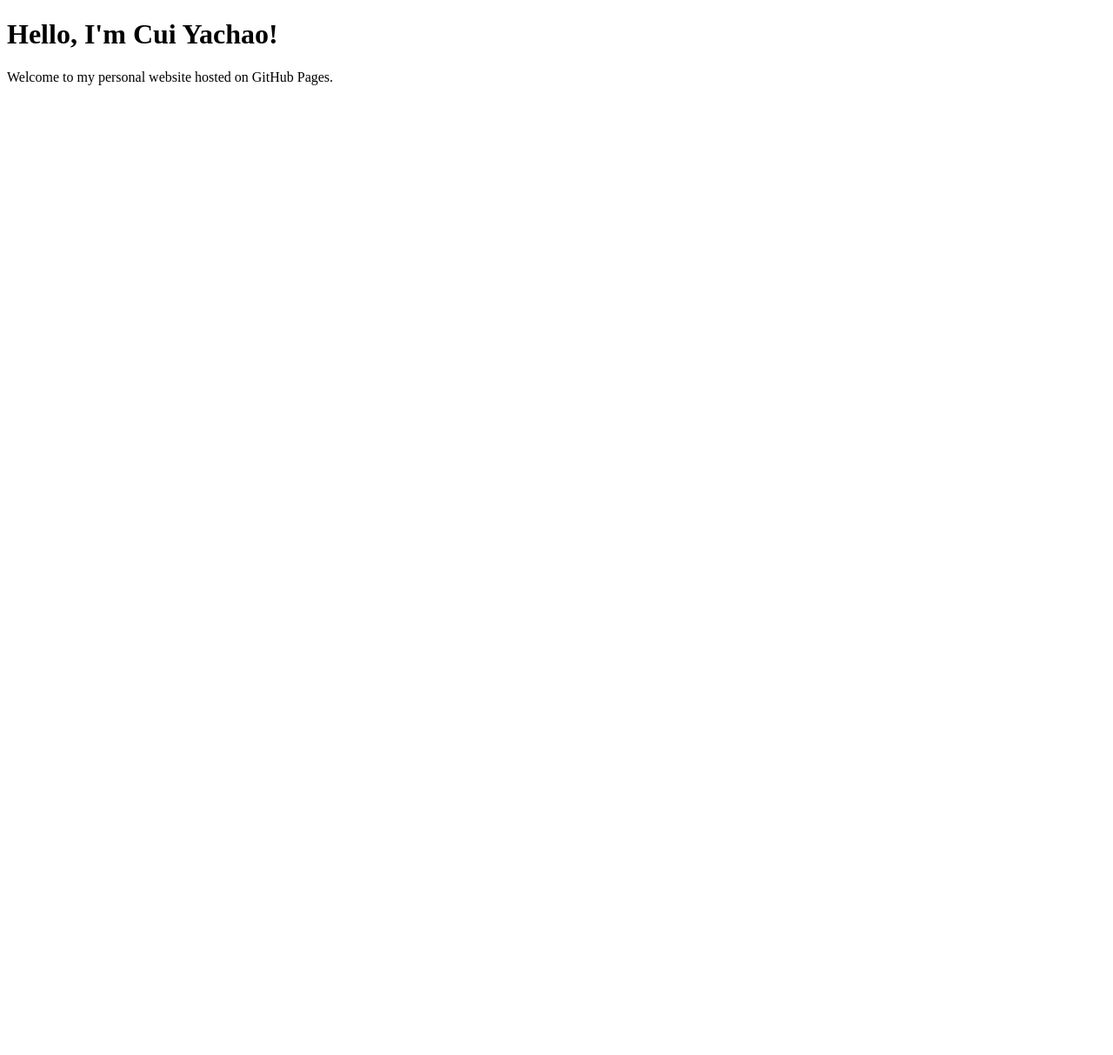
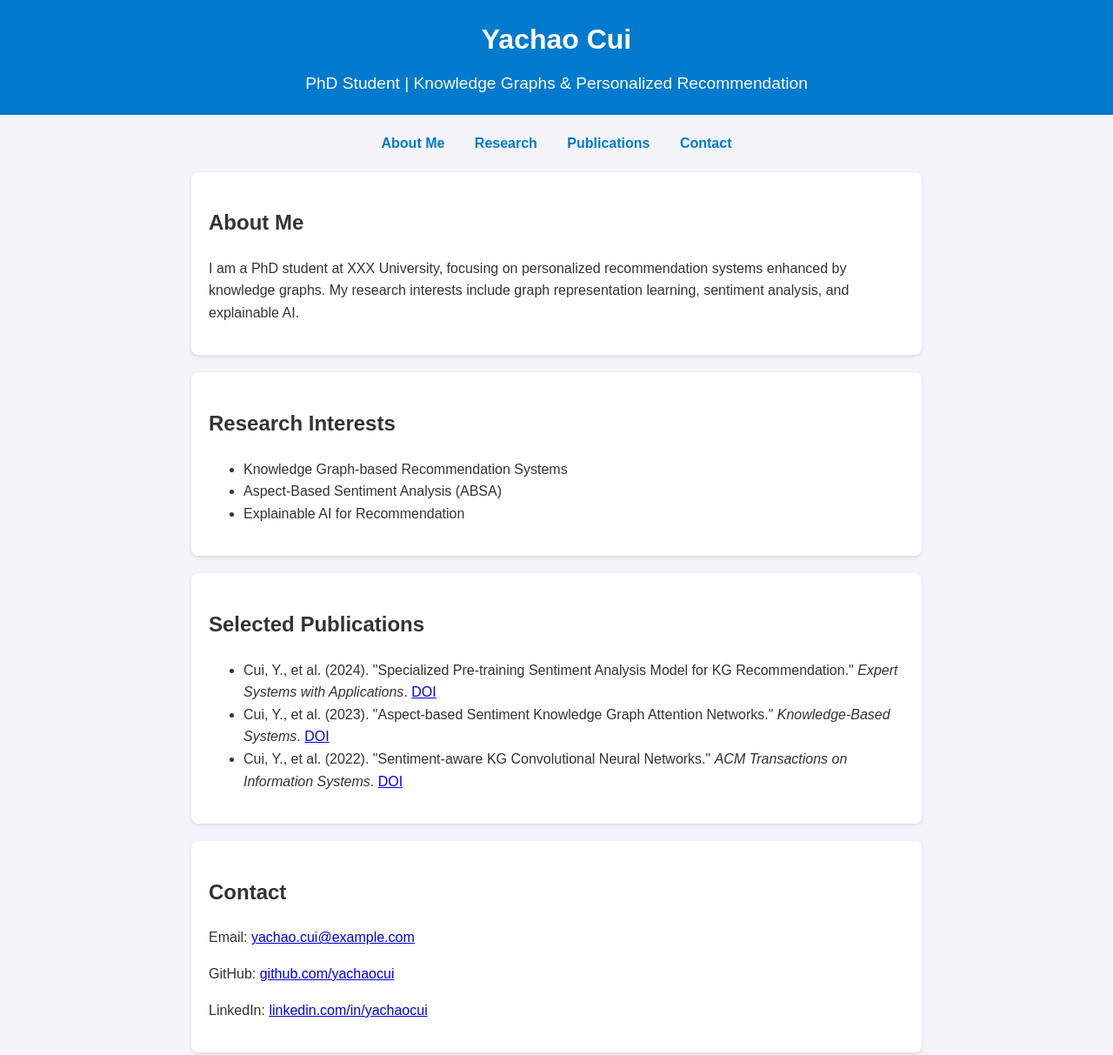
Before and after one commit to yachaocui/yachaocui.github.io, a plain HTML site: page index.html in a window 1280 px wide. Shown: the top 1213 px of the page at 87% size. Before the commit the page ends 800 px from the top, so only its background shows below. Drawn offline with Linux system fonts and the light colour scheme.

Commit message:
index.html

```diff
--- a/index.html
+++ b/index.html
@@ -1,10 +1,116 @@
 <!DOCTYPE html>
-<html>
+<html lang="en">
 <head>
-    <title>Welcome to My GitHub Page</title>
+    <meta charset="UTF-8">
+    <meta name="viewport" content="width=device-width, initial-scale=1.0">
+    <title>Yachao Cui - Academic Homepage</title>
+    <style>
+        body {
+            font-family: Arial, sans-serif;
+            line-height: 1.6;
+            margin: 0;
+            padding: 0;
+            background-color: #f4f4f9;
+            color: #333;
+        }
+        header {
+            background: #007acc;
+            color: #fff;
+            padding: 20px 0;
+            text-align: center;
+        }
+        header h1 {
+            margin: 0;
+        }
+        header p {
+            font-size: 1.2em;
+            margin: 10px 0 0;
+        }
+        nav {
+            text-align: center;
+            margin: 20px 0;
+        }
+        nav a {
+            color: #007acc;
+            text-decoration: none;
+            margin: 0 15px;
+            font-weight: bold;
+        }
+        nav a:hover {
+            text-decoration: underline;
+        }
+        section {
+            max-width: 800px;
+            margin: 20px auto;
+            background: #fff;
+            padding: 20px;
+            border-radius: 8px;
+            box-shadow: 0 2px 4px rgba(0, 0, 0, 0.1);
+        }
+        footer {
+            text-align: center;
+            padding: 10px 0;
+            background: #333;
+            color: #fff;
+            margin-top: 20px;
+        }
+        .contact a {
+            color: #007acc;
+            text-decoration: none;
+        }
+    </style>
 </head>
 <body>
-    <h1>Hello, I'm Cui Yachao!</h1>
-    <p>Welcome to my personal website hosted on GitHub Pages.</p>
+    <header>
+        <h1>Yachao Cui</h1>
+        <p>PhD Student | Knowledge Graphs & Personalized Recommendation</p>
+    </header>
+    <nav>
+        <a href="#about">About Me</a>
+        <a href="#research">Research</a>
+        <a href="#publications">Publications</a>
+        <a href="#contact">Contact</a>
+    </nav>
+    <section id="about">
+        <h2>About Me</h2>
+        <p>
+            I am a PhD student at XXX University, focusing on personalized recommendation systems enhanced by knowledge graphs.
+            My research interests include graph representation learning, sentiment analysis, and explainable AI.
+        </p>
+    </section>
+    <section id="research">
+        <h2>Research Interests</h2>
+        <ul>
+            <li>Knowledge Graph-based Recommendation Systems</li>
+            <li>Aspect-Based Sentiment Analysis (ABSA)</li>
+            <li>Explainable AI for Recommendation</li>
+        </ul>
+    </section>
+    <section id="publications">
+        <h2>Selected Publications</h2>
+        <ul>
+            <li>
+                Cui, Y., et al. (2024). "Specialized Pre-training Sentiment Analysis Model for KG Recommendation."
+                <em>Expert Systems with Applications</em>. <a href="https://doi.org/example" target="_blank">DOI</a>
+            </li>
+            <li>
+                Cui, Y., et al. (2023). "Aspect-based Sentiment Knowledge Graph Attention Networks."
+                <em>Knowledge-Based Systems</em>. <a href="https://doi.org/example" target="_blank">DOI</a>
+            </li>
+            <li>
+                Cui, Y., et al. (2022). "Sentiment-aware KG Convolutional Neural Networks."
+                <em>ACM Transactions on Information Systems</em>. <a href="https://doi.org/example" target="_blank">DOI</a>
+            </li>
+        </ul>
+    </section>
+    <section id="contact">
+        <h2>Contact</h2>
+        <p>Email: <a href="mailto:yachao.cui@example.com">yachao.cui@example.com</a></p>
+        <p>GitHub: <a href="https://github.com/yachaocui" target="_blank">github.com/yachaocui</a></p>
+        <p>LinkedIn: <a href="https://linkedin.com/in/yachaocui" target="_blank">linkedin.com/in/yachaocui</a></p>
+    </section>
+    <footer>
+        <p>© 2025 Yachao Cui. All rights reserved.</p>
+    </footer>
 </body>
 </html>
```
